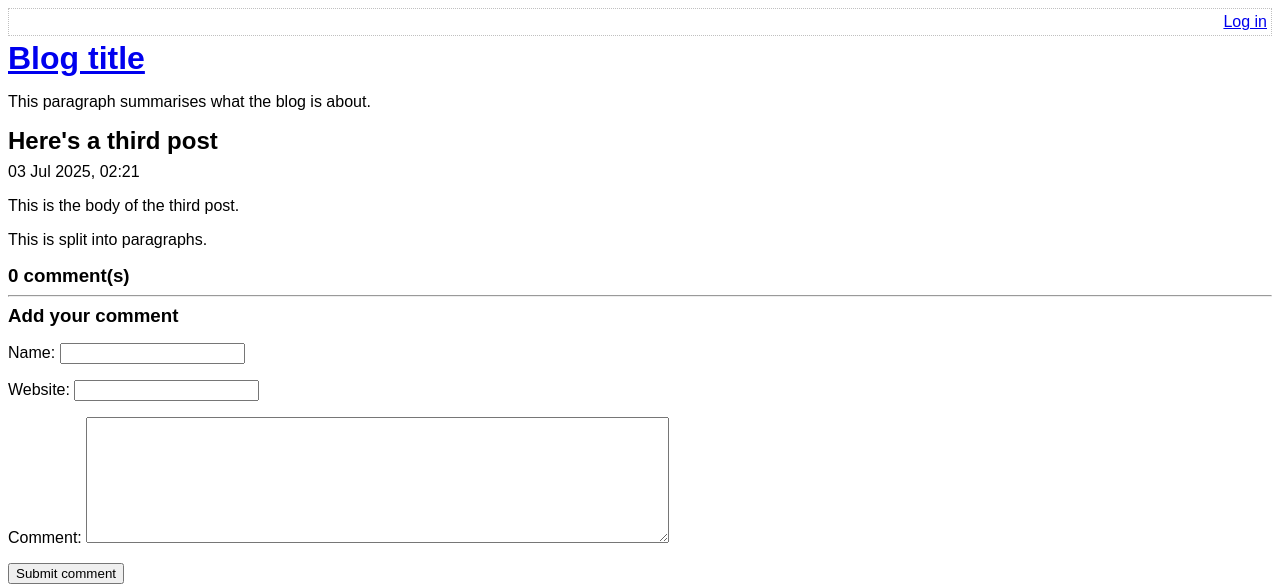
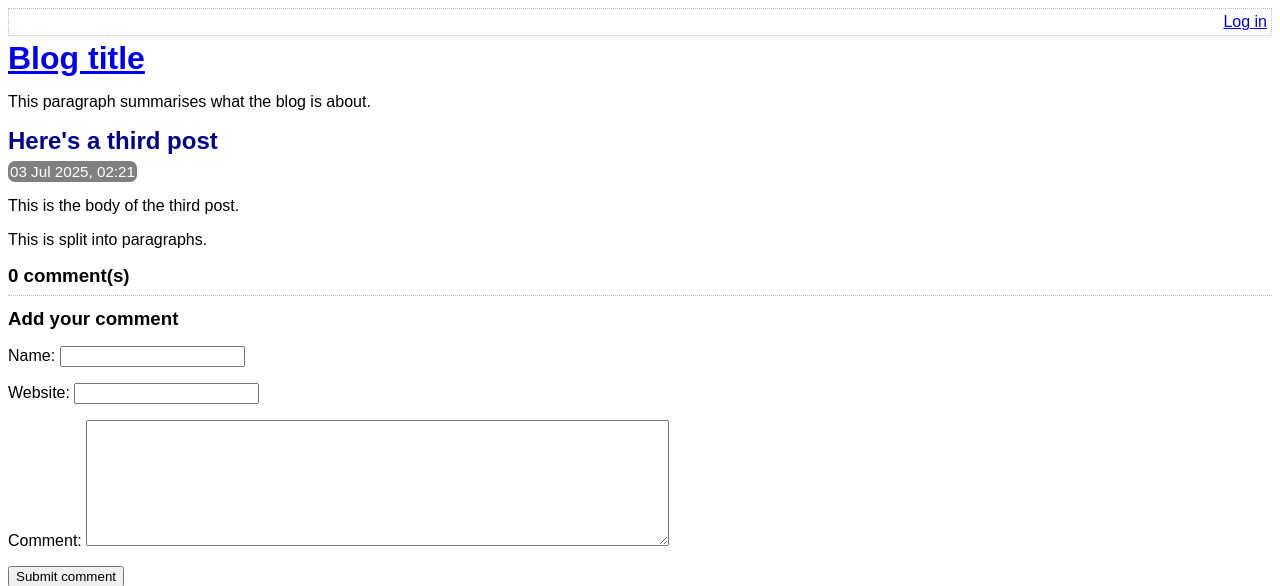
Before and after one commit to jk-thomas/BlogSystem, a PHP site: page /view-post.php?post_id=3 in a window 1280 px wide. Shown: the top 586 px of the page. Run offline with PHP 8.4, Linux system fonts and the light colour scheme; data comes from the database, SQL or seed files in the repository.

Commit message:
v0.5.8 - style

```diff
--- a/assets/main.css
+++ b/assets/main.css
@@ -29,3 +29,32 @@ h1, h2, h3 {
 body {
     font-family: sans-serif;
 }
+.post-synopsis {
+    padding-bottom: 8px;
+    border-bottom: 1px dotted silver;
+    margin-bottom: 20px;
+}
+.post-synopsis h2, .post h2 {
+    color: darkblue;
+}
+.post .date, .post-synopsis .meta {
+    color: white;
+    background-color: grey;
+    border-radius: 7px;
+    padding: 2px;
+    display: inline;
+    font-size: 0.95em;
+}
+.comment .comment-meta {
+    font-size: 0.85em;
+    color: grey;
+    border-top: 1px dotted silver;
+    padding-top: 8px;
+}
+.comment-body p {
+    margin: 8px 4px;
+}
+.comment-list {
+    border-bottom: 1px dotted silver;
+    margin-bottom: 12px;
+}
--- a/templates/comment-form.php
+++ b/templates/comment-form.php
@@ -4,9 +4,6 @@
  * @var $commentData array
  */
 ?>
-
-<?php // ?>
-<hr />
 
 <?php // Report errors in bp list ?>
 <?php if ($errors): ?>
--- a/view-post.php
+++ b/view-post.php
@@ -62,20 +62,21 @@ if ($_POST) {
     <body>
         <?php require 'templates/title.php' ?>
 
+        <div class="post">
             <h2>
                 <?php echo htmlEscape($row['title']) ?>
             </h2>
-        <div>
+            <div class="date">
                 <?php echo convertSqlDate($row['created_at']) ?>
             </div>
             <?php // Already escaped ?>
             <?php echo convertNewLinesToParagraphs($row['body']) ?>
+        </div>
 
+        <div class="comment-list">
             <h3><?php echo countCommentsForPost($postId) ?> comment(s)</h3>
 
             <?php foreach (getCommentsForPost($postId) as $comment) : ?>
-            <?php // Horizontal rule-off to split ?>
-            <hr />
                 <div class="comment">
                     <div class="comment-meta">
                         Comment from
@@ -89,7 +90,7 @@ if ($_POST) {
                     </div>
                 </div>
             <?php endforeach ?>
-
+        </div>
         <?php require 'templates/comment-form.php' ?>
     </body>
 </html>
```
Also changed, not shown: index.php (+8 -3 lines), 1 other file. Lines whose indentation alone changed are shown as unchanged.
